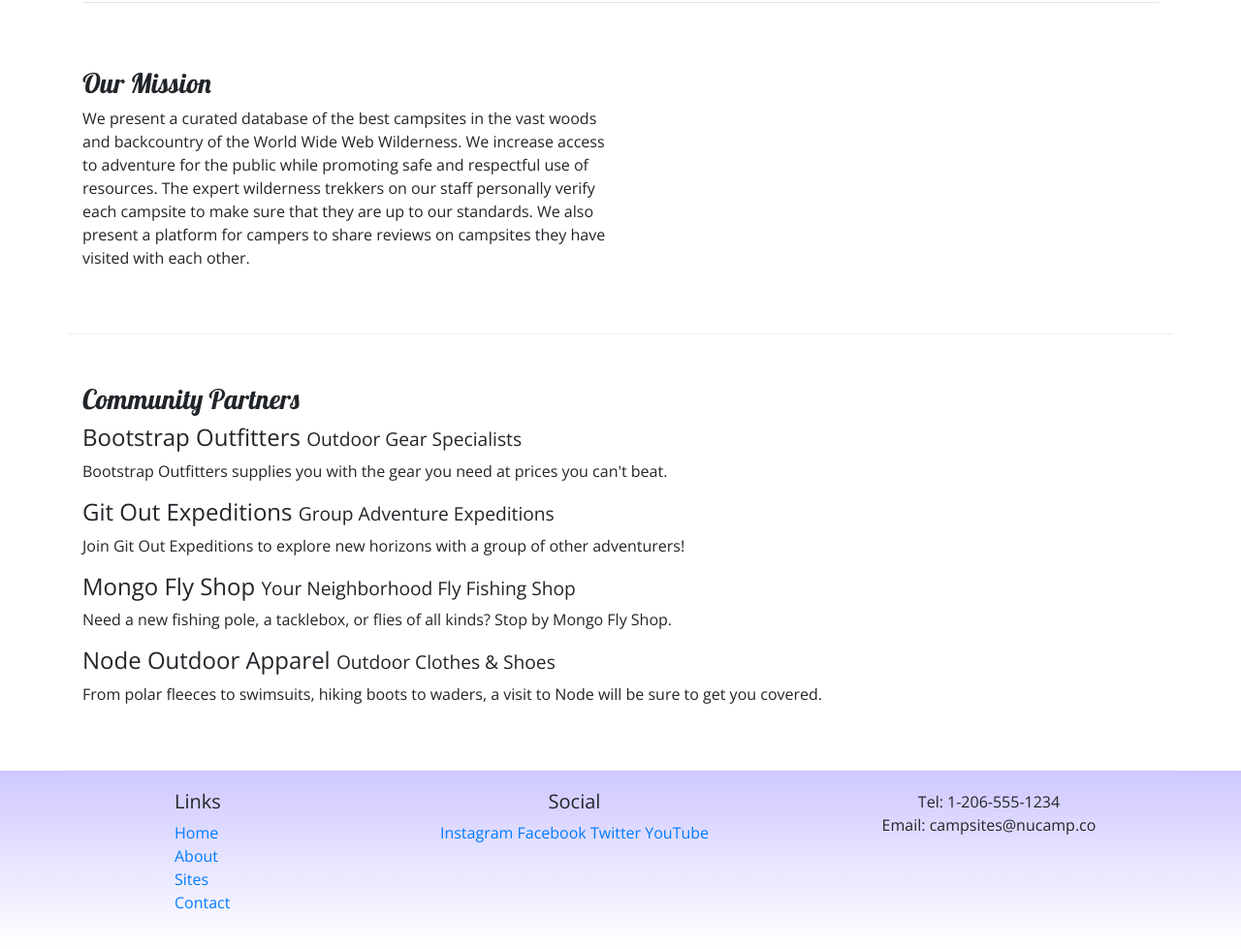
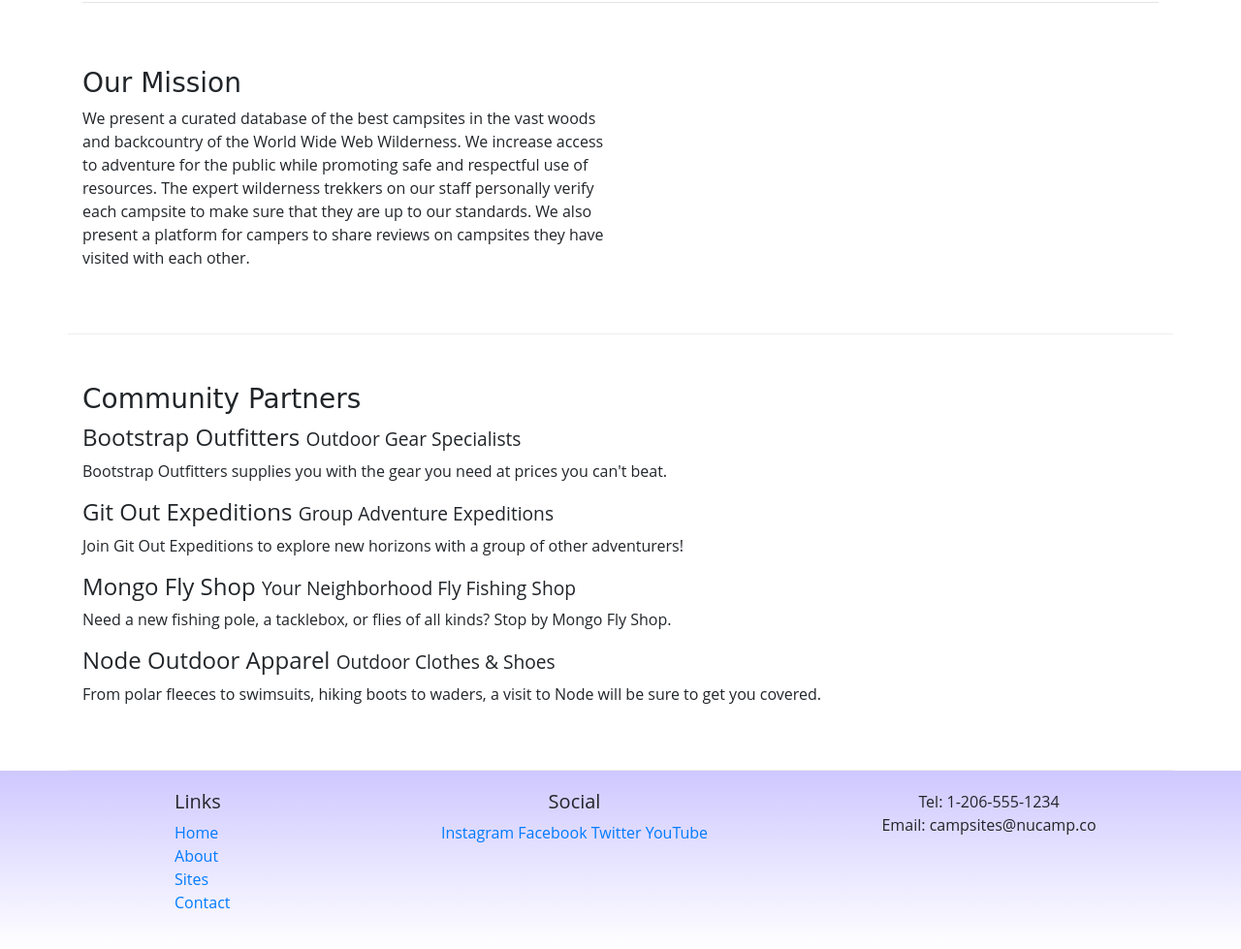
Before and after one commit to HarithaGunda/nucampsite, a website: page aboutus.html in a window 1280 px wide. Shown: the part 247-1226 px from the top of the page at 97% size. Drawn offline with nearby package versions, Linux system fonts and the light colour scheme.

Commit message:
Updated bootstrap css link

```diff
--- a/aboutus.html
+++ b/aboutus.html
@@ -1,17 +1,13 @@
 <!DOCTYPE html>
 <html lang="en">
 <head>
-    <!-- Required meta tags always come first -->
         <meta charset="utf-8" />
         <meta name="viewport" content="width=device-width, initial-scale=1" />
          <!-- Bootstrap CSS -->
          <link rel="stylesheet" href="node_modules/bootstrap/dist/css/bootstrap.min.css"/>
-        <!-- Additional CSS must be placed after Bootstrap CSS -->
-        <link rel="stylesheet" href="https://fonts.googleapis.com/css?family=Lobster|Open+Sans" />
          <link rel="stylesheet" href="css/style.css" />
          <title>NuCamp: A Better Way To Camp</title>
     </head>
-
 <body>
 
     <header class="jumbotron jumbotron-fluid">
```
Lines whose indentation alone changed are shown as unchanged.
